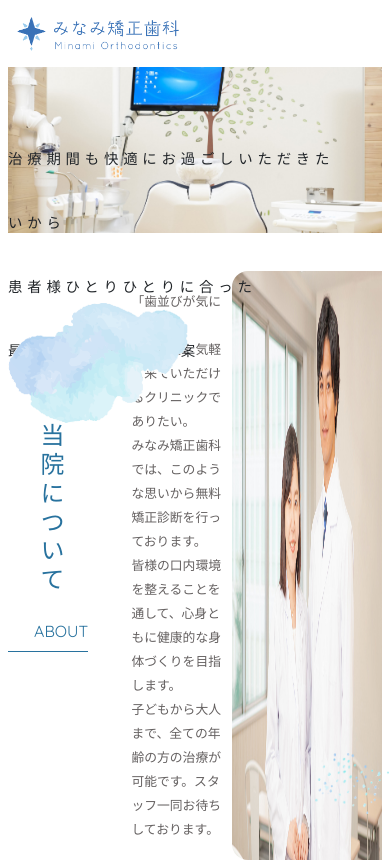
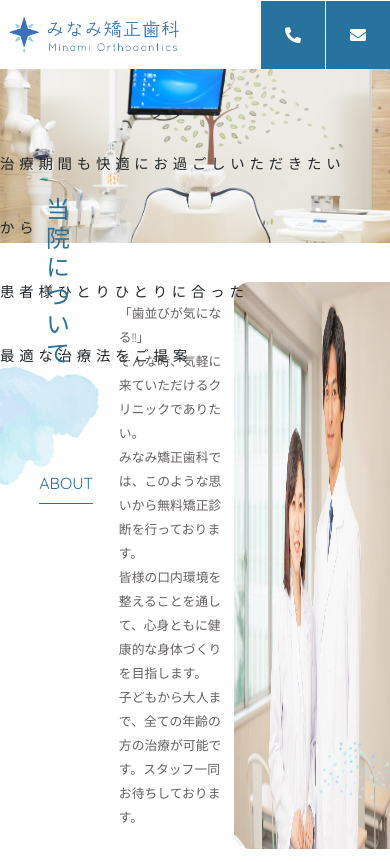
Before and after one commit to akiyama-prog/minami-dental-office, a Next.js app in the folder dental-site/: page / in a window 390 px wide. Shown: the top 862 px of the page. Built offline with nearby package versions, Linux system fonts and the light colour scheme.

Commit message:
電話とお問い合わせのリンク作成

```diff
--- a/dental-site/src/pages/index.tsx
+++ b/dental-site/src/pages/index.tsx
@@ -15,8 +15,15 @@ export default function Home() {
       <Head title={'みなみ矯正歯科'}></Head>
       <main>
         {isMobile && (
-          <img className={styles.logo} src="/logo.png" alt="みなみ矯正歯科" />
+          <div className={styles.spHeader}>
+            <img className={styles.logo} src="/logo.png" alt="みなみ矯正歯科" />
+            <div className={styles.infoItem}>
+              <a className={styles.telLink} href="tel:05201234567"><i className="fas fa-phone fa-rotate-90"></i></a>
+              <Link href="/form"><a className={styles.formLink}><i className="fas fa-envelope"></i></a></Link>
+            </div>
+          </div>
         )}
+
         <div className={styles.eyecache}>
           <div className={styles.bgImg}>
             <img src="/img_main.jpg" alt="医院内の写真" />
@@ -24,7 +31,7 @@ export default function Home() {
           {isPC && (
             <div className={styles.officeInfo}>
               <Info></Info>
-              <Link href="/form"><a className={styles.form}><i className="fas fa-envelope"></i>　お問い合わせ</a></Link>
+              <Link href="/form"><a className={styles.formLink}><i className="fas fa-envelope"></i>　お問い合わせ</a></Link>
             </div>
           )}
           <p className={styles.explaine}>
--- a/dental-site/src/styles/Home.module.scss
+++ b/dental-site/src/styles/Home.module.scss
@@ -7,6 +7,25 @@
     width:50%;
     padding: 1rem;
     padding-left: .5rem;
+  }
+  .spHeader{
+    display: flex;
+    justify-content: space-between;
+    height: 69px;
+    .infoItem{
+      margin-top: 23px;
+    }
+  }
+  .telLink{
+    margin-right: 1px;
+    i{
+      padding: 0;
+    }
+  }
+  .telLink, .formLink{
+    color: white;
+    padding: 1.5rem;
+    background: $main-color;
   }
 }
 .eyecache{
@@ -49,7 +68,7 @@
   p{
     margin: 0;
   }
-  .form{
+  .formLink{
     color: inherit;
     text-decoration: none;
     display: flex;
@@ -79,6 +98,7 @@
     padding-top: 2rem;
     padding-right: 2rem;
     .jpAbout,.ABOUT,.item1{
+      position: absolute;
       color: $main-color;
     }
     .item1{
--- a/dental-site/src/styles/globals.scss
+++ b/dental-site/src/styles/globals.scss
@@ -5,7 +5,6 @@ $bg-main-color:#b9e7ef29;
 
 .container {
   min-height: 100vh;
-  padding: 0 0.5rem;
   margin: 0 auto;
   width:100%;
   font-family: 'Quicksand', sans-serif;
```
